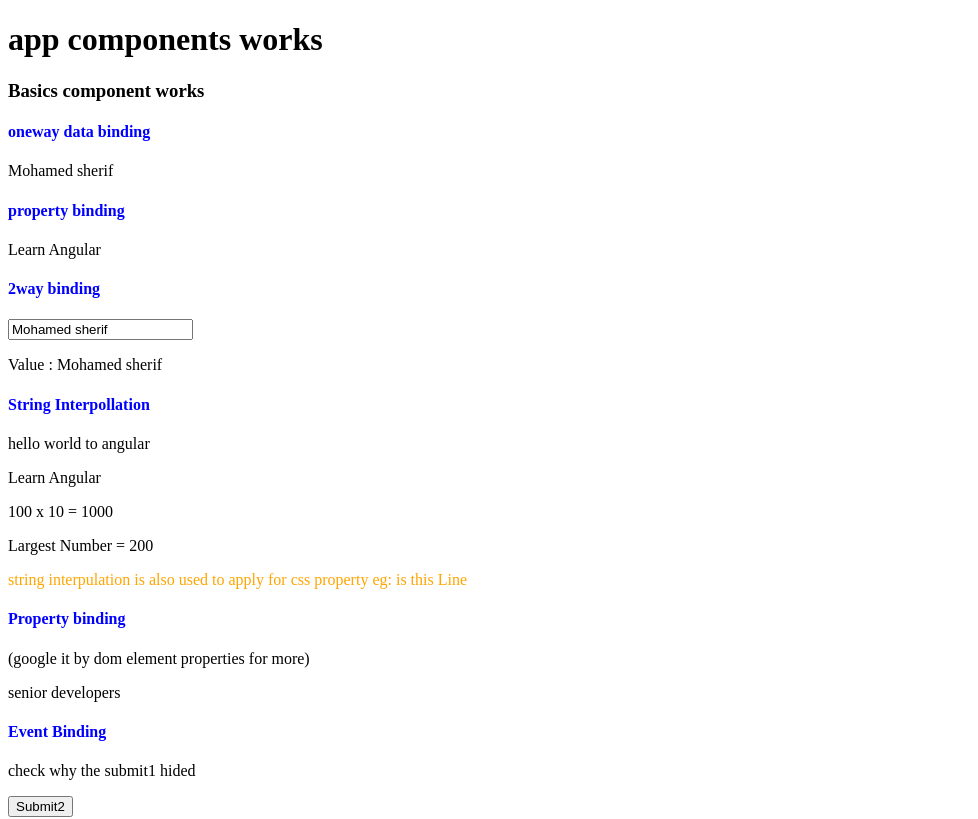
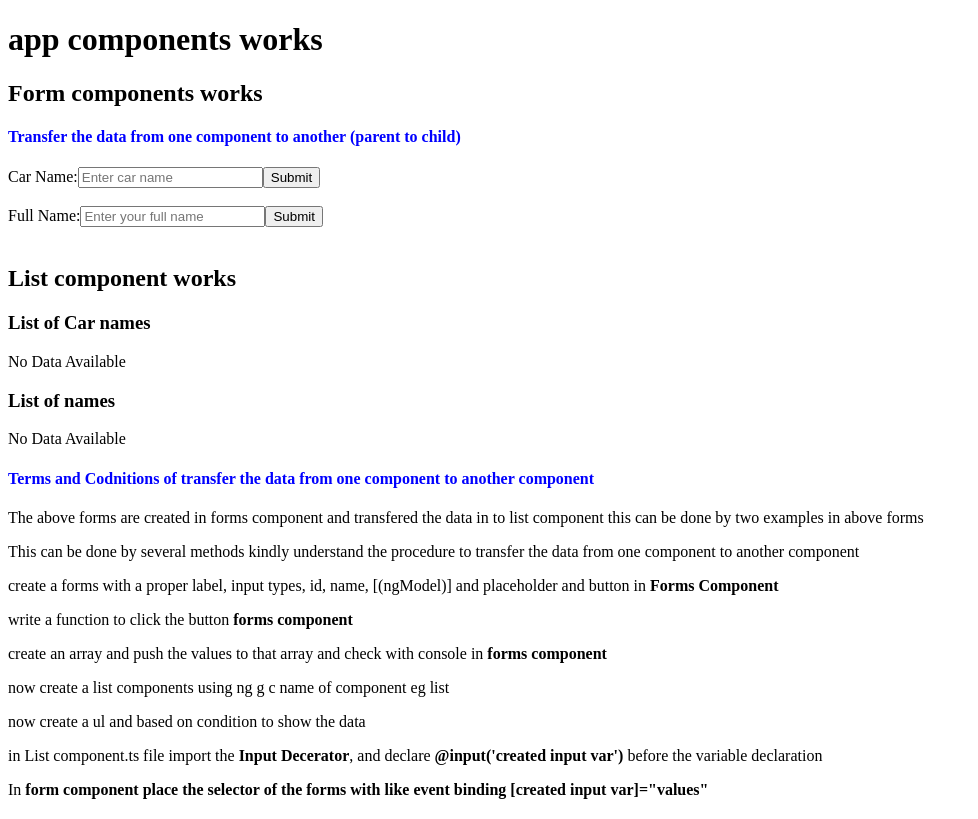
Before and after one commit to Mdksherif/angular-basics, an Angular app: page / in a window 1280 px wide. Shown: the top 819 px of the page, without its empty margins (0-978 px from the left). Built offline with nearby package versions, Linux system fonts and the light colour scheme.

Commit message:
hooks and forms

```diff
--- a/src/app/app.component.html
+++ b/src/app/app.component.html
@@ -1,5 +1,5 @@
 <h1>app components works</h1>
-<app-basics></app-basics>
-<app-directives></app-directives>
+<!-- <app-basics></app-basics>
+<app-directives></app-directives> -->
 <app-form></app-form>
 <app-hooks></app-hooks>
```
